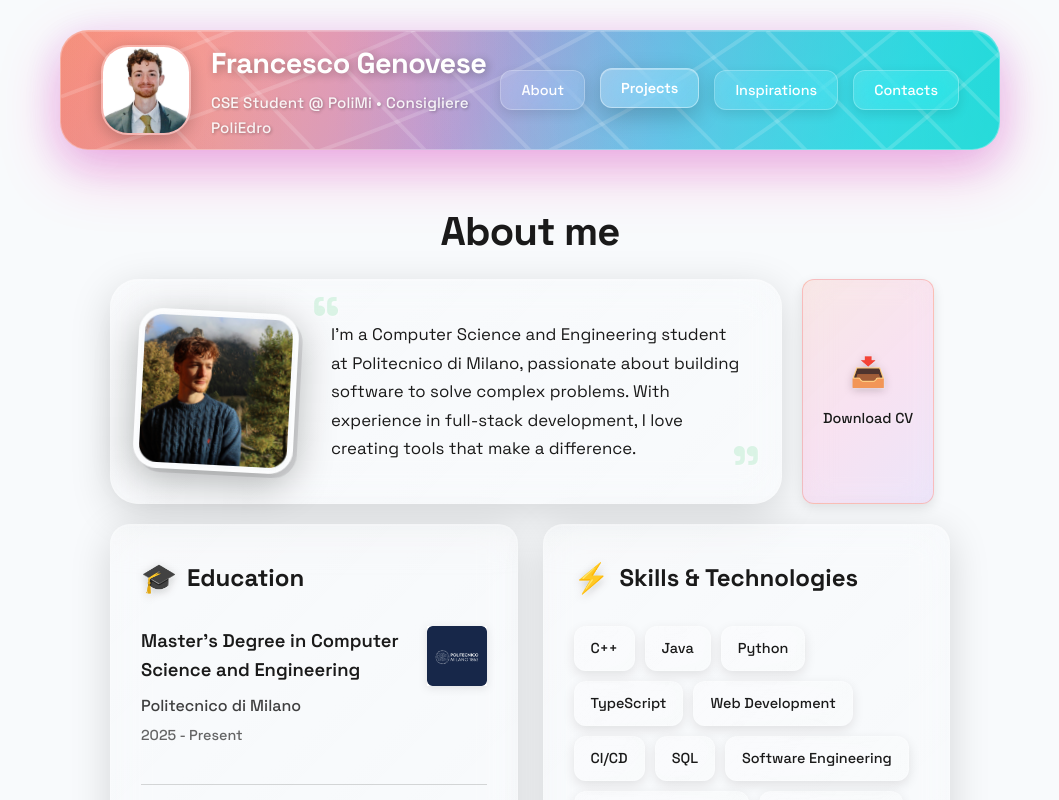
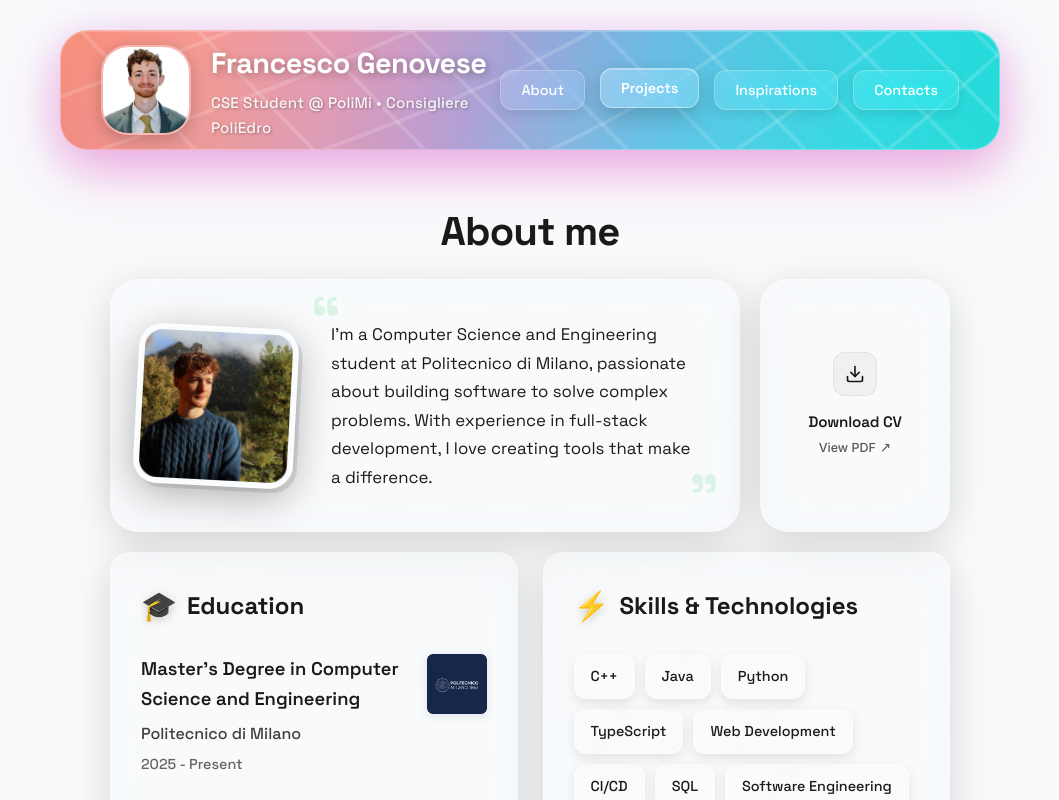
Before and after one commit to frephs/frephs.github.io, a React (Vite) app: page / in a window 1280 px wide. Shown: the top 800 px of the page, without its empty margins (110-1169 px from the left). Built offline with nearby package versions, Linux system fonts and the light colour scheme.

Commit message:
feat: redesign CV download button

```diff
--- a/src/components/CVSection.css
+++ b/src/components/CVSection.css
@@ -133,62 +133,97 @@
 }
 
 .cv-download-button-inline {
-  flex-shrink: 0;
+  flex: 0 0 190px;
   display: flex;
   flex-direction: column;
   align-items: center;
   justify-content: center;
-  gap: var(--gap-xs);
-  background: var(--gradient-accent);
-  backdrop-filter: var(--backdrop-blur-lg);
-  -webkit-backdrop-filter: var(--backdrop-blur-lg);
-  border: var(--gradient-accent-border);
-  border-radius: var(--radius-sm);
-  padding: 10px 20px;
+  gap: 14px;
+  background: var(--glass-bg-primary);
+  backdrop-filter: var(--backdrop-blur-xl);
+  -webkit-backdrop-filter: var(--backdrop-blur-xl);
+  border: var(--glass-border);
+  border-radius: var(--radius-xl);
+  padding: 24px 20px;
   color: var(--color-text-primary);
-  font-family: var(--font-primary);
-  font-weight: 500;
-  font-size: 0.9rem;
   text-decoration: none;
   cursor: pointer;
-  transition: var(--transition-fast);
-  box-shadow: var(--shadow-sm);
-  text-shadow: var(--text-shadow-light);
+  transition: var(--transition-smooth);
+  box-shadow: var(--shadow-combined);
   white-space: nowrap;
+  position: relative;
 }
 
 .cv-download-button-inline:hover {
-  background: var(--gradient-accent-hover);
-  border: var(--gradient-accent-border-hover);
+  background: var(--glass-bg-hover);
+  border: var(--glass-border-hover);
   transform: var(--transform-hover-lift);
-  box-shadow: var(--shadow-inset-strong), 0 8px 24px rgba(0, 0, 0, 0.15);
+  box-shadow: var(--shadow-combined-hover);
 }
 
 .cv-download-button-inline:active {
   transform: translateY(-1px);
 }
 
-.cv-download-button-inline .download-icon {
-  font-size: 2em;
-  filter: var(--filter-drop-shadow-sm);
-  animation: bounce var(--animation-duration-slow) ease-in-out infinite;
+.cv-download-icon-wrapper {
+  display: flex;
+  align-items: center;
+  justify-content: center;
+  width: 44px;
+  height: 44px;
+  border-radius: 12px;
+  background: rgba(0, 0, 0, 0.04);
+  border: 1px solid rgba(0, 0, 0, 0.06);
+  color: var(--color-text-primary);
+  transition: var(--transition-fast);
 }
 
-@keyframes bounce {
-
-  0%,
-  100% {
-    transform: translateY(0);
-  }
-
-  50% {
-    transform: translateY(-5px);
-  }
+.cv-download-button-inline:hover .cv-download-icon-wrapper {
+  background: rgba(0, 0, 0, 0.07);
+  border-color: rgba(0, 0, 0, 0.12);
 }
 
-.cv-download-button-inline:hover .download-icon {
-  animation: none;
-  transform: scale(1.1);
+.cv-download-svg {
+  transition: transform 0.25s cubic-bezier(0.2, 0.8, 0.2, 1);
+}
+
+.cv-download-button-inline:hover .cv-download-svg {
+  transform: translateY(2px);
+}
+
+.cv-download-text-group {
+  display: flex;
+  flex-direction: column;
+  align-items: center;
+  gap: 3px;
+}
+
+.cv-download-primary {
+  font-family: var(--font-primary);
+  font-weight: 600;
+  font-size: 0.95rem;
+  color: var(--color-text-primary);
+  letter-spacing: -0.01em;
+}
+
+.cv-download-secondary {
+  font-family: var(--font-secondary);
+  font-weight: 500;
+  font-size: 0.78rem;
+  color: var(--color-text-lighter);
+  display: inline-flex;
+  align-items: center;
+  gap: 4px;
+}
+
+.cv-download-arrow {
+  display: inline-block;
+  font-size: 0.85rem;
+  transition: transform 0.25s ease;
+}
+
+.cv-download-button-inline:hover .cv-download-arrow {
+  transform: translate(2px, -2px);
 }
 
 .cv-column {
@@ -346,81 +381,6 @@
   transform: var(--transform-hover-lift);
   box-shadow: var(--shadow-inset-strong), 0 6px 16px rgba(0, 0, 0, 0.2);
 }
-
-.cv-card-download {
-  background: var(--gradient-accent);
-  border: var(--gradient-accent-border);
-}
-
-.cv-card-download:hover {
-  background: var(--gradient-accent-hover);
-  border: var(--gradient-accent-border-hover);
-}
-
-.cv-download-content {
-  text-align: center;
-}
-
-.cv-download-title {
-  color: var(--color-text-primary);
-  font-size: 1.1em;
-  font-weight: 700;
-  margin: 0 0 8px 0;
-  font-family: var(--font-primary);
-  text-shadow: var(--text-shadow-light);
-}
-
-.cv-download-description {
-  color: var(--color-text-muted);
-  font-size: 0.85em;
-  line-height: 1.5;
-  margin: 0 0 18px 0;
-  font-family: var(--font-primary);
-}
-
-.cv-download-button {
-  display: inline-flex;
-  align-items: center;
-  gap: var(--gap-xs);
-  align-self: flex-start;
-  background: var(--glass-bg-button-hover);
-  backdrop-filter: var(--backdrop-blur-lg);
-  -webkit-backdrop-filter: var(--backdrop-blur-lg);
-  border: var(--glass-border-hover);
-  border-radius: var(--radius-sm);
-  padding: 10px 20px;
-  color: var(--color-text-primary);
-  font-family: var(--font-primary);
-  font-weight: 600;
-  font-size: 0.9em;
-  text-decoration: none;
-  cursor: pointer;
-  transition: var(--transition-smooth);
-  box-shadow: var(--shadow-inset-strong), 0 6px 20px rgba(0, 0, 0, 0.2);
-  text-shadow: var(--text-shadow-light);
-}
-
-.cv-download-button:hover {
-  background:
-    linear-gradient(135deg,
-      rgba(255, 255, 255, 0.3) 0%,
-      rgba(255, 255, 255, 0.18) 100%);
-  border: 1px solid rgba(255, 255, 255, 0.45);
-  transform: translateY(-3px) scale(1.02);
-  box-shadow:
-    inset 0 1px 0 rgba(255, 255, 255, 0.4),
-    0 10px 30px rgba(0, 0, 0, 0.3);
-}
-
-.cv-download-button:active {
-  transform: translateY(-1px) scale(1);
-}
-
-.download-icon {
-  font-size: 1.2em;
-  filter: var(--filter-drop-shadow-sm);
-}
-
 @media screen and (max-width: 1024px) {
   .cv-content {
     grid-template-columns: 1fr;
@@ -444,8 +404,21 @@
   }
 
   .cv-download-button-inline {
-    width: 100%;
-    max-width: 300px;
+    flex: 0 0 auto;
+    flex-direction: row;
+    align-items: center;
+    justify-content: center;
+    gap: 14px;
+    width: auto;
+    min-width: 220px;
+    max-width: 320px;
+    padding: 14px 24px;
+    border-radius: var(--radius-lg);
+  }
+
+  .cv-download-text-group {
+    align-items: flex-start;
+    text-align: left;
   }
 }
 
@@ -500,7 +473,7 @@
 
   .cv-download-button-inline {
     width: 100%;
-    max-width: 250px;
+    max-width: 280px;
   }
 
   .cv-bio-content {
@@ -591,10 +564,6 @@
     font-size: 0.85em;
   }
 
-  .cv-download-button {
-    padding: 12px 24px;
-    font-size: 0.95em;
-  }
 
   .cv-university-logo {
     width: 40px;
--- a/src/components/CVSection.tsx
+++ b/src/components/CVSection.tsx
@@ -57,10 +57,34 @@ export const CVSection: React.FC = () => {
         </div>
         <a
           href="https://frephs.github.io/cv/"
+          target="_blank"
+          rel="noopener noreferrer"
           className="cv-download-button-inline"
         >
-          <span className="download-icon">📥</span>
-          Download CV
+          <div className="cv-download-icon-wrapper">
+            <svg
+              className="cv-download-svg"
+              width="20"
+              height="20"
+              viewBox="0 0 24 24"
+              fill="none"
+              stroke="currentColor"
+              strokeWidth="2"
+              strokeLinecap="round"
+              strokeLinejoin="round"
+              aria-hidden="true"
+            >
+              <path d="M21 15v4a2 2 0 0 1-2 2H5a2 2 0 0 1-2-2v-4" />
+              <polyline points="7 10 12 15 17 10" />
+              <line x1="12" y1="15" x2="12" y2="3" />
+            </svg>
+          </div>
+          <div className="cv-download-text-group">
+            <span className="cv-download-primary">Download CV</span>
+            <span className="cv-download-secondary">
+              View PDF <span className="cv-download-arrow">↗</span>
+            </span>
+          </div>
         </a>
       </div>
       <div className="cv-content">
```
